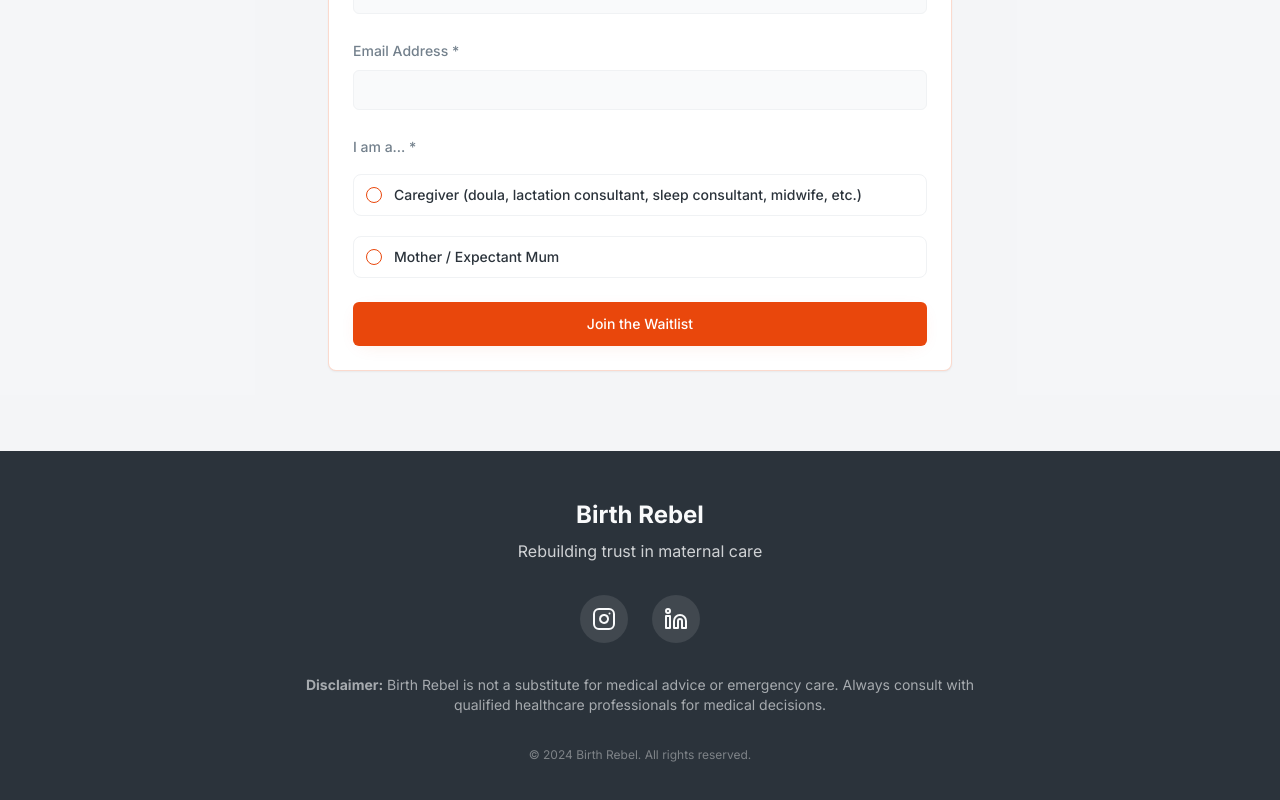
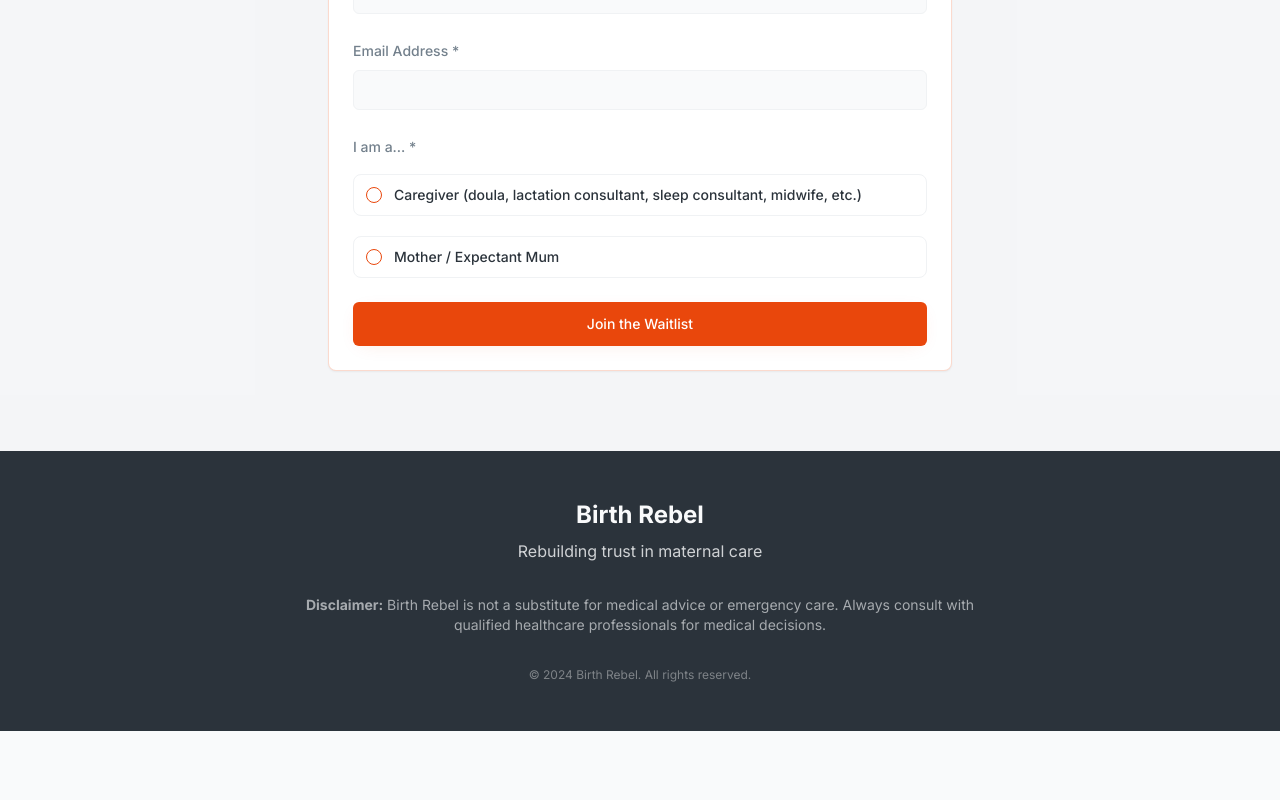
Before and after one commit to BirthRebel/birth-rebel-waitlist, a React (Vite) app: page / in a window 1280 px wide. Shown: the part 1638-2438 px from the top of the page. After the commit the page ends 2369 px from the top, so only its background shows below. Built offline with nearby package versions, Linux system fonts and the light colour scheme.

Commit message:
Remove social links from footer
Remove the LinkedIn and Instagram social links from the footer as they are not yet available.

```diff
--- a/src/components/Footer.tsx
+++ b/src/components/Footer.tsx
@@ -1,5 +1,3 @@
-import { Instagram, Linkedin } from "lucide-react";
-
 export const Footer = () => {
   return (
     <footer className="bg-foreground text-background py-12">
@@ -8,27 +6,6 @@ export const Footer = () => {
           <div className="text-center">
             <h3 className="text-2xl font-bold mb-2">Birth Rebel</h3>
             <p className="text-background/80">Rebuilding trust in maternal care</p>
-          </div>
-
-          <div className="flex space-x-6">
-            <a
-              href="https://instagram.com/birthrebel"
-              target="_blank"
-              rel="noopener noreferrer"
-              className="p-3 rounded-full bg-background/10 hover:bg-background/20 transition-smooth"
-              aria-label="Follow Birth Rebel on Instagram"
-            >
-              <Instagram className="w-6 h-6" />
-            </a>
-            <a
-              href="https://linkedin.com/company/birthrebel"
-              target="_blank"
-              rel="noopener noreferrer"
-              className="p-3 rounded-full bg-background/10 hover:bg-background/20 transition-smooth"
-              aria-label="Follow Birth Rebel on LinkedIn"
-            >
-              <Linkedin className="w-6 h-6" />
-            </a>
           </div>
 
           <div className="text-center text-sm text-background/60 max-w-2xl">
```
